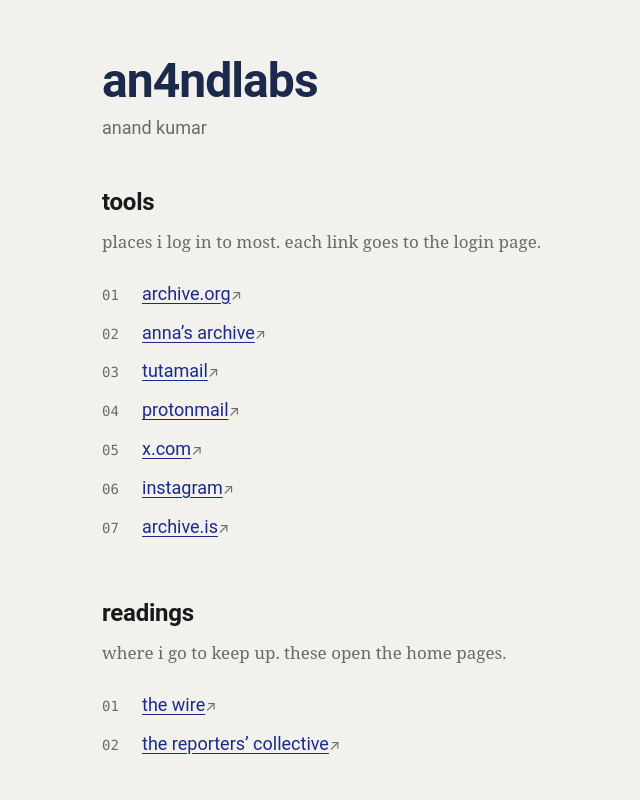
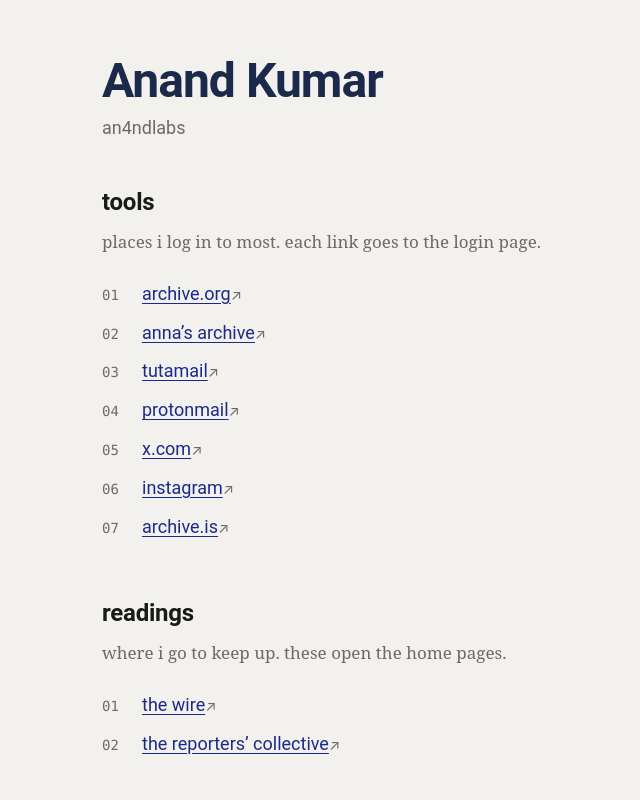
Before and after one commit to an4ndlabs/an4ndlabs.github.io, a plain HTML site: page index.html in a window 1280 px wide. Shown: the top 800 px of the page, without its empty margins (228-868 px from the left). Drawn offline with Linux system fonts and the light colour scheme.

Commit message:
Correct name and subtitle in index.html

```diff
--- a/index.html
+++ b/index.html
@@ -94,8 +94,8 @@
 <body>
 <main>
 
-  <h1>an4ndlabs</h1>
-  <p class="sub">anand kumar</p>
+  <h1>Anand Kumar</h1>
+  <p class="sub">an4ndlabs</p>
 
   <section>
     <h2>tools</h2>
```
